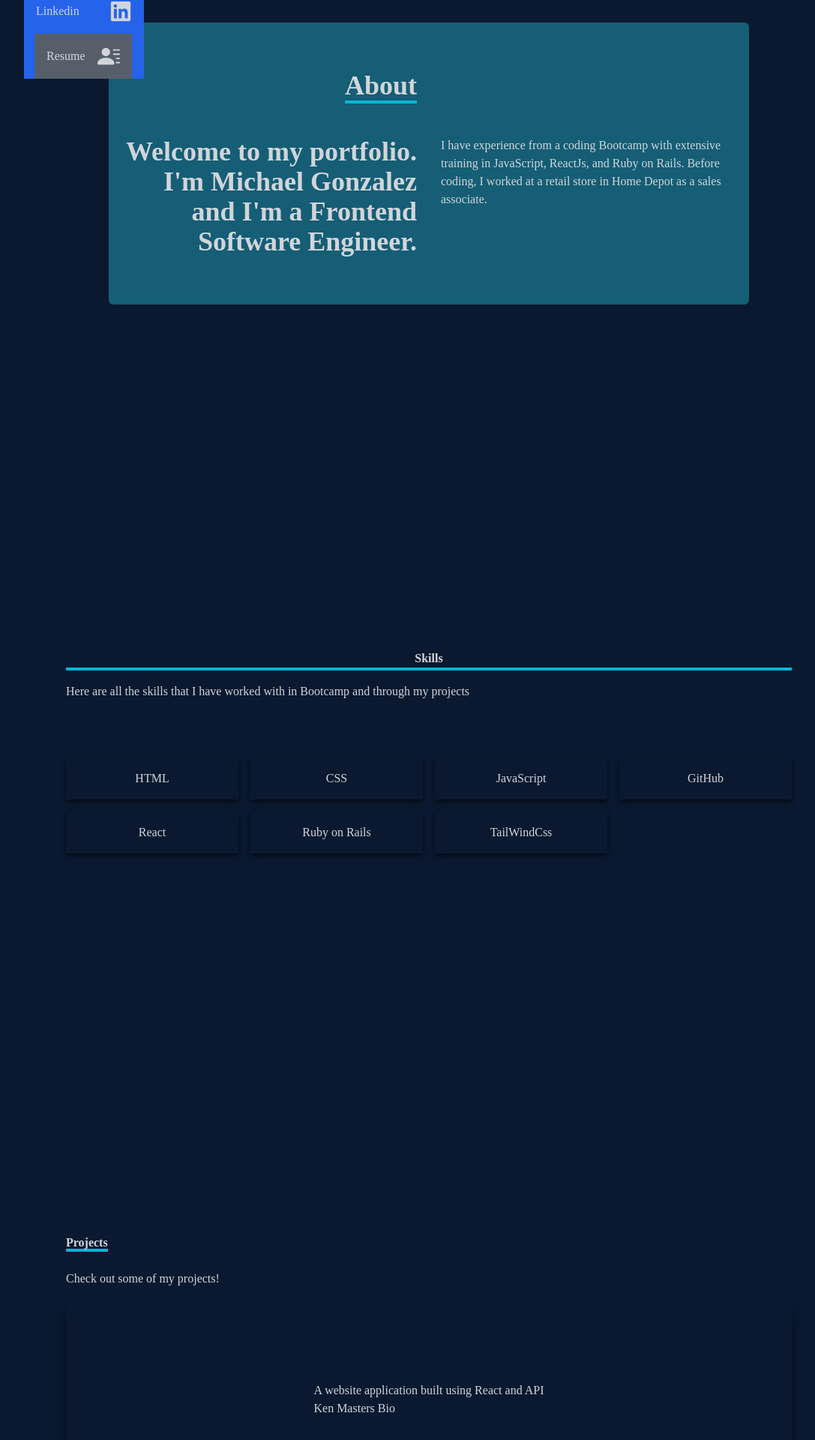
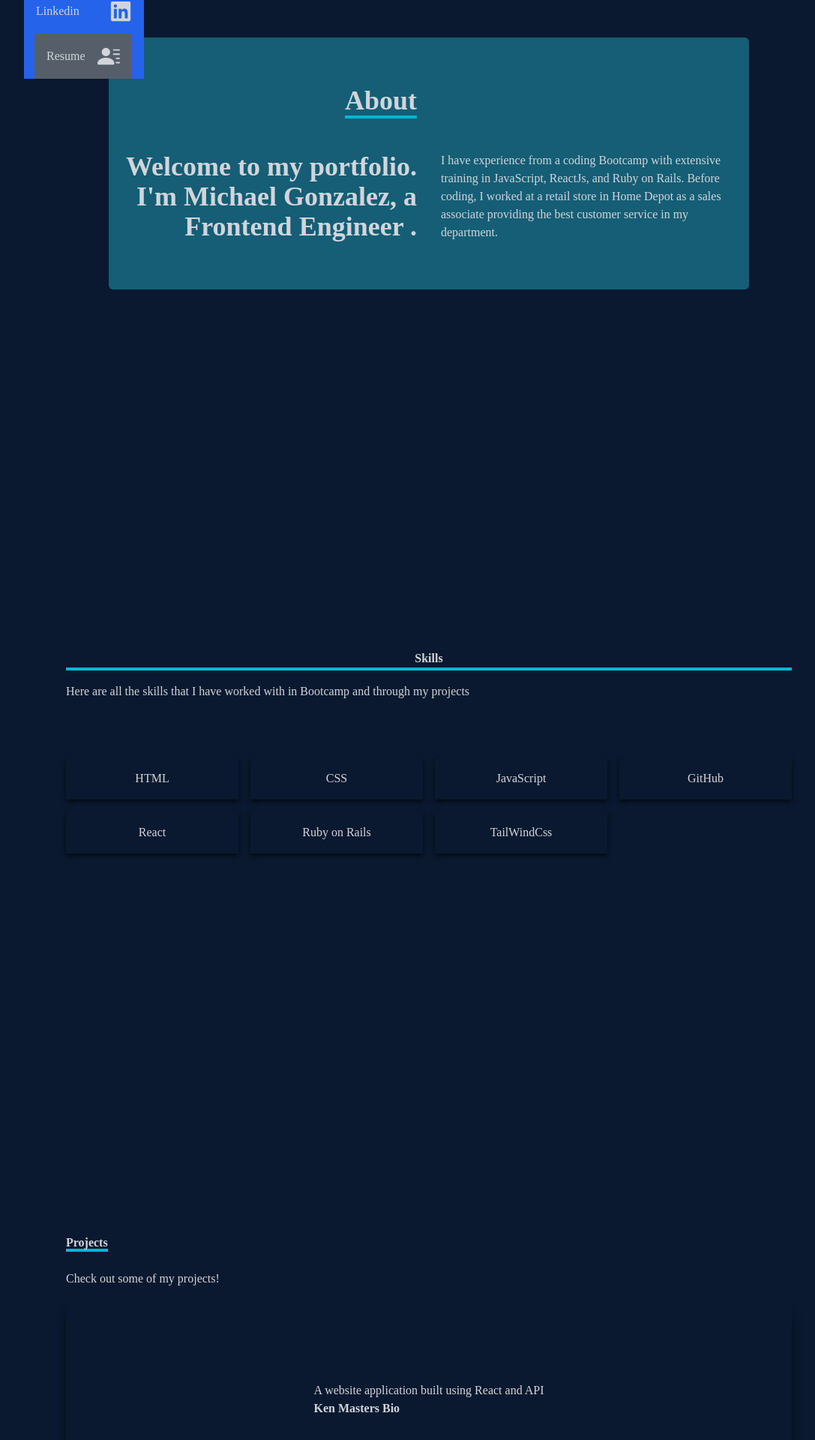
Before and after one commit to MichaelRG023/Portfolio, a React (Create React App) app: page / in a window 1280 px wide. Shown: the part 295-2215 px from the top of the page at 75% size, without its empty margins (68-1155 px from the left). Built offline with nearby package versions, Linux system fonts and the light colour scheme.

Commit message:
some changes

```diff
--- a/src/component/About.jsx
+++ b/src/component/About.jsx
@@ -1,5 +1,7 @@
 import React from "react";
 function About(){
+
+  // bg-[#0a192f] that is the blue background for all of my pages
     return(
        <div
        name="about"
@@ -19,13 +21,13 @@ function About(){
           <div className="max-w-[1000px] w-full grid sm:grid-cols-2 gap-8 px-4">
             <div className="sm:text-right text-4xl font-bold">
               <p>
-                Welcome to my portfolio. I'm Michael Gonzalez and I'm a Frontend Software Engineer.
+                Welcome to my portfolio. I'm Michael Gonzalez, a Frontend  Engineer .
               </p>
             </div>
             <div>
               <p>
                 {" "}
-                I have experience from a coding Bootcamp with extensive training in JavaScript, ReactJs, and Ruby on Rails. Before coding, I worked at a retail store in Home Depot as a sales associate.
+                I have experience from a coding Bootcamp with extensive training in JavaScript, ReactJs, and Ruby on Rails. Before coding, I worked at a retail store in Home Depot as a sales associate providing the best customer service in my department.
               </p>
             </div>
           </div>
--- a/src/component/Project.jsx
+++ b/src/component/Project.jsx
@@ -25,7 +25,7 @@ function Project(){
                                 <p> A website application built using React and API </p>
                                 <a
                                 href="https://github.com/MichaelRG023/Ken-MoveSet">
-                                    Ken Masters Bio
+                                    <strong>Ken Masters Bio </strong>
                                 </a>
                             </div>
                         </div>
```
Also changed, not shown: src/component/assests/me.png (added).
